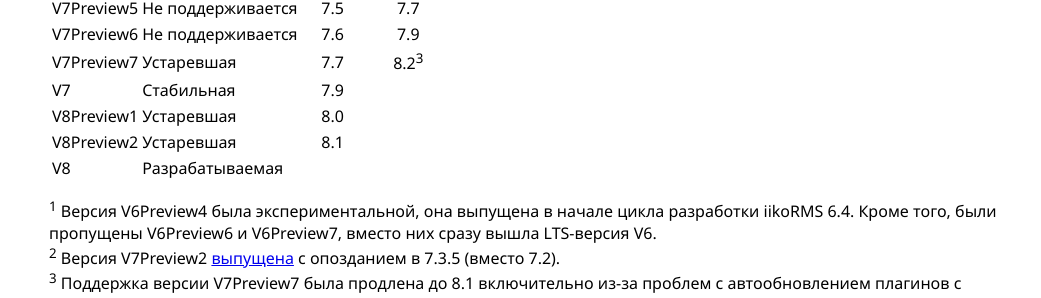
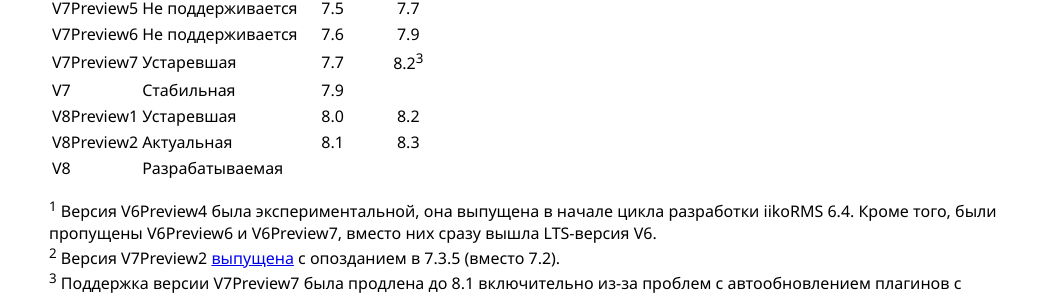
Before and after one commit to iiko/front.api.doc, a Jekyll site: the page built from versioning.md, in a window 1280 px wide and 900 px high, scrolled down 2374 px. Shown: the part 155-453 px from the top of the window, without its empty margins (239-1280 px from the left). Built offline with Jekyll 4.4.1, drawn with Linux system fonts in a browser that asks for light colours.

Commit message:
RMS-53254 Поправить статус V8Preview2 на «Актуальная», проставить версии удаления

```diff
--- a/versioning.md
+++ b/versioning.md
@@ -224,8 +224,8 @@
 | V7Preview6 | Не поддерживается | 7.6              | 7.9      |
 | V7Preview7 | Устаревшая        | 7.7              | 8.2<sup>3</sup>      |
 | V7         | Стабильная        | 7.9              |          |
-| V8Preview1 | Устаревшая        | 8.0              |          |
-| V8Preview2 | Устаревшая        | 8.1              |          |
+| V8Preview1 | Устаревшая        | 8.0              | 8.2      |
+| V8Preview2 | Актуальная        | 8.1              | 8.3      |
 | V8         | Разрабатываемая   |                  |          |
 
 
```
